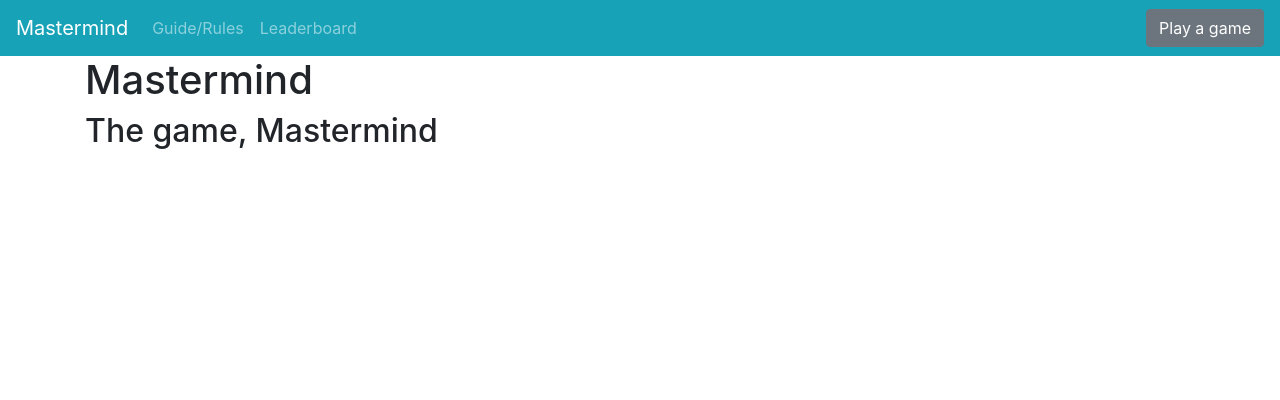
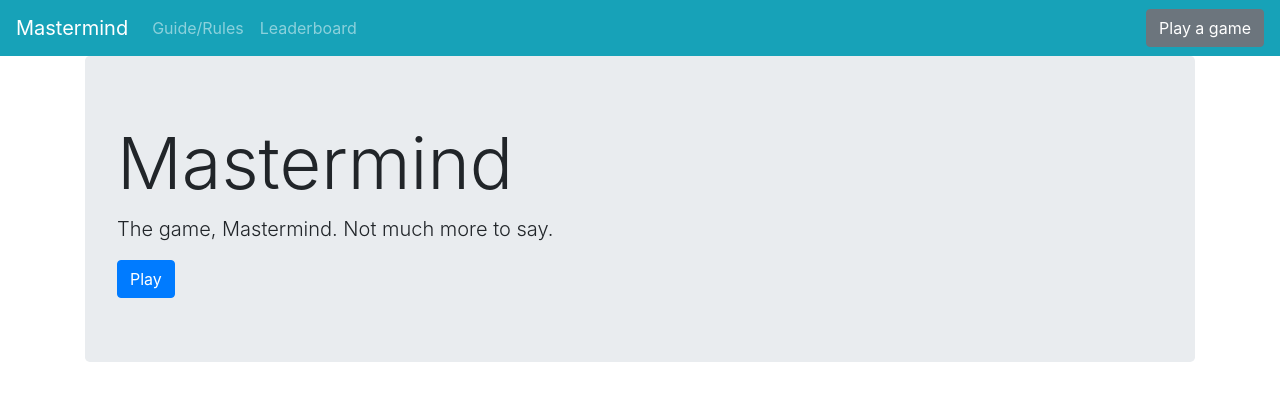
Before and after one commit to period/Mastermind, a Nuxt app: page / in a window 1280 px wide. Shown: the top 400 px of the page. Built offline with nearby package versions, Linux system fonts and the light colour scheme.

Commit message:
Home page

```diff
--- a/pages/index.vue
+++ b/pages/index.vue
@@ -1,18 +1,16 @@
 <template>
   <div class="container">
     <div>
-      <h1 class="title">
-        Mastermind
-      </h1>
-      <h2 class="subtitle">
-        The game, Mastermind
-      </h2>
+      <b-jumbotron
+        header="Mastermind"
+        lead="The game, Mastermind. Not much more to say."
+      >
+        <b-button variant="primary" href="#">Play</b-button>
+      </b-jumbotron>
     </div>
   </div>
 </template>
 
 <script>
-export default {
-
-}
+export default {};
 </script>
```
